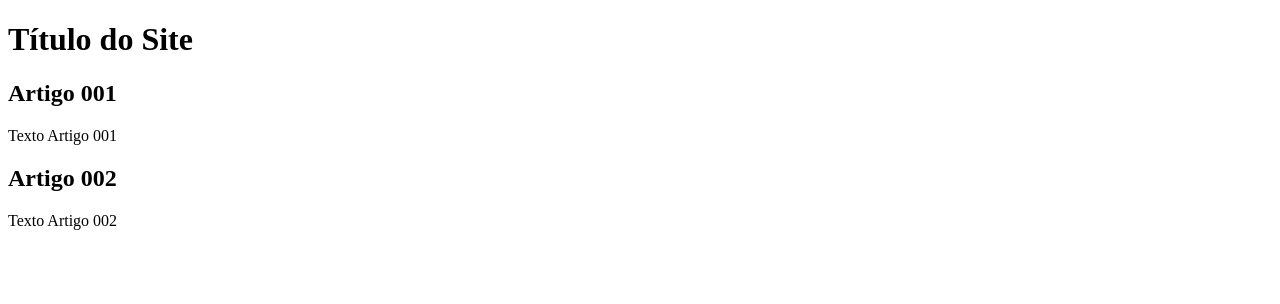
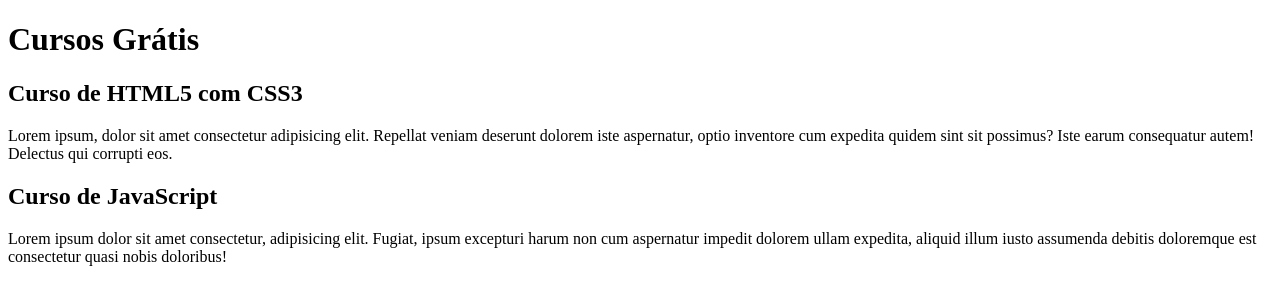
Before and after one commit to riquevb/projeto-site, a plain HTML site: page index.html in a window 1280 px wide. Drawn offline with Linux system fonts and the light colour scheme.

Commit message:
comecei a escrever o conteúdo

```diff
--- a/index.html
+++ b/index.html
@@ -8,15 +8,15 @@
 <body>
     <main>
         <header>
-            <h1>Título do Site</h1>
+            <h1>Cursos Grátis</h1>
         </header>
         <article>
-            <h2>Artigo 001</h2>
-            <p>Texto Artigo 001</p>
+            <h2>Curso de HTML5 com CSS3</h2>
+            <p>Lorem ipsum, dolor sit amet consectetur adipisicing elit. Repellat veniam deserunt dolorem iste aspernatur, optio inventore cum expedita quidem sint sit possimus? Iste earum consequatur autem! Delectus qui corrupti eos.</p>
         </article>
         <article>
-            <h2>Artigo 002</h2>
-            <p>Texto Artigo 002</p>
+            <h2>Curso de JavaScript</h2>
+            <p>Lorem ipsum dolor sit amet consectetur, adipisicing elit. Fugiat, ipsum excepturi harum non cum aspernatur impedit dolorem ullam expedita, aliquid illum iusto assumenda debitis doloremque est consectetur quasi nobis doloribus!</p>
         </article>
     </main>
 </body>
```
